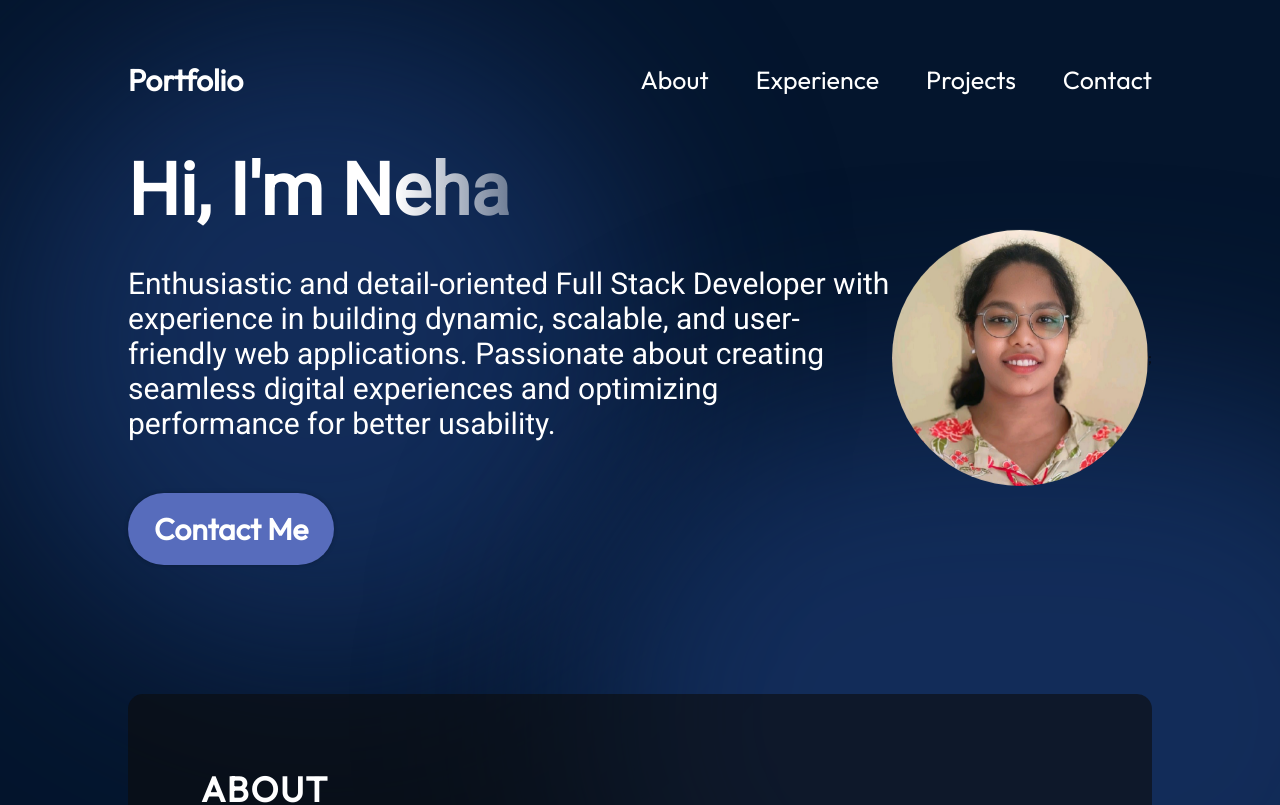
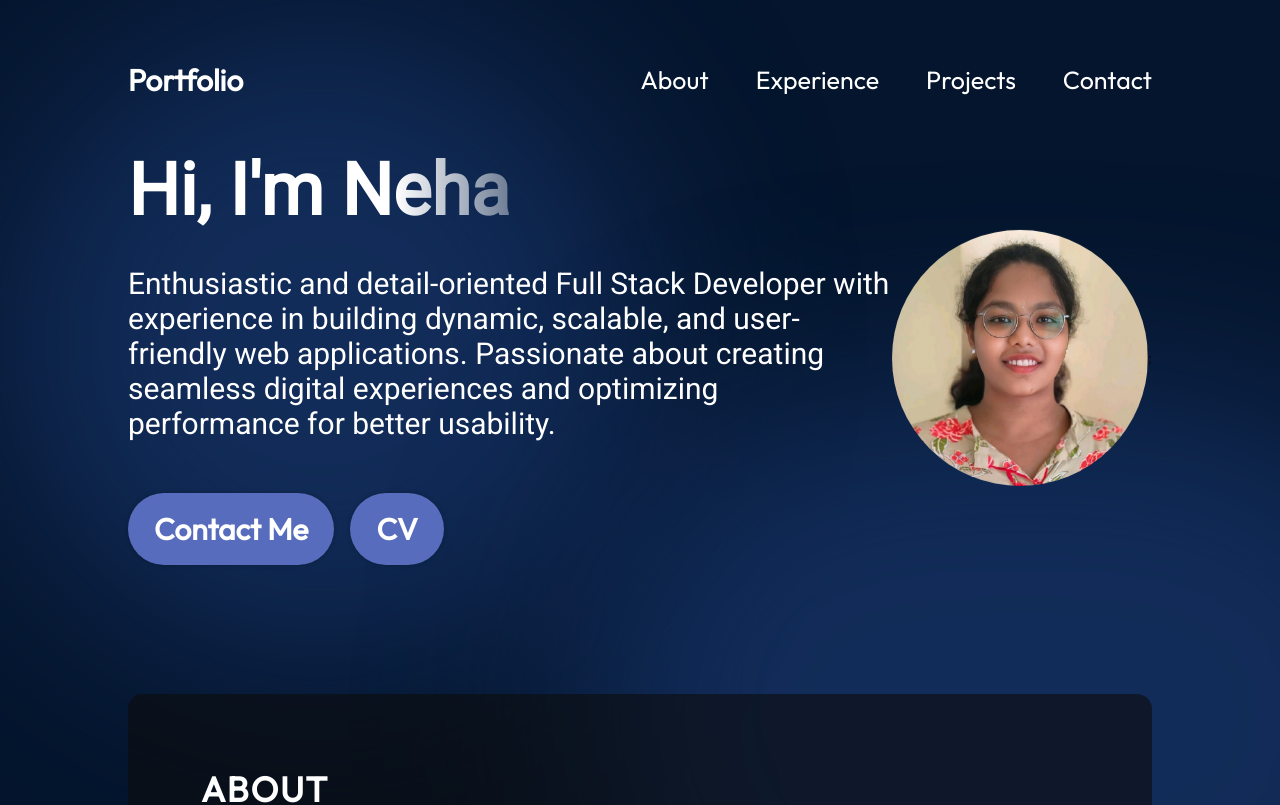
Before and after one commit to Guru4118/portfolioneha, a React (Vite) app: page / in a window 1280 px wide. Shown: the top 805 px of the page. Built offline with nearby package versions, Linux system fonts and the light colour scheme.

Commit message:
Update Hero.jsx

```diff
--- a/src/components/Hero/Hero.jsx
+++ b/src/components/Hero/Hero.jsx
@@ -12,14 +12,21 @@ export const Hero = () => {
   <div className={styles.content}>
     <h1 className={styles.title}>Hi, I'm Neha</h1>
     <p className={styles.description}>
-        Enthusiastic and detail-oriented Full Stack Developer with experience in building dynamic, scalable, and user-friendly web applications. Passionate about creating seamless digital experiences and optimizing performance for better usability.        </p>
+      Enthusiastic and detail-oriented Full Stack Developer with experience in building dynamic, scalable, and user-friendly web applications. Passionate about creating seamless digital experiences and optimizing performance for better usability.
+    </p>
+
+    {/* Buttons Wrapper */}
+    <div style={{ display: 'flex', gap: '1rem' }}>
       <a href="mailto:grandheneha@email.com" className={styles.contactBtn}>
         Contact Me
       </a>
+      <a target="new" href="https://drive.google.com/file/d/1BXKN3Ed1KUDLHF9Uryun8p3TdKv88ifl/view?usp=sharing" className={styles.contactBtn}>
+        CV
+      </a>
+    </div>
     </div>
 
-
-<img src={heroImage} className="rounded-full" alt="Hero image of me" className={styles.heroImg} />;
+<img src={heroImage}alt="Hero image of me" className={ styles.heroImg} />;
 
 
 
```
Lines whose indentation alone changed are shown as unchanged.
